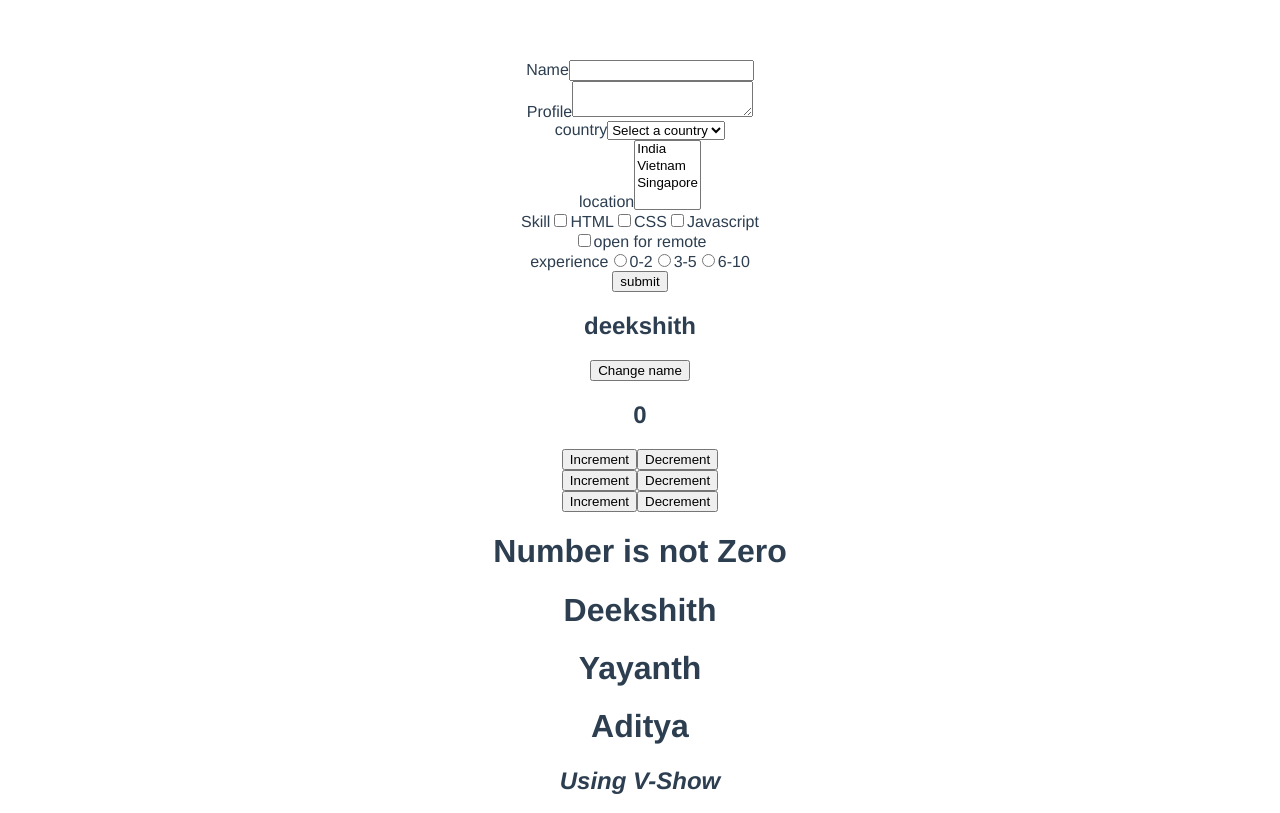
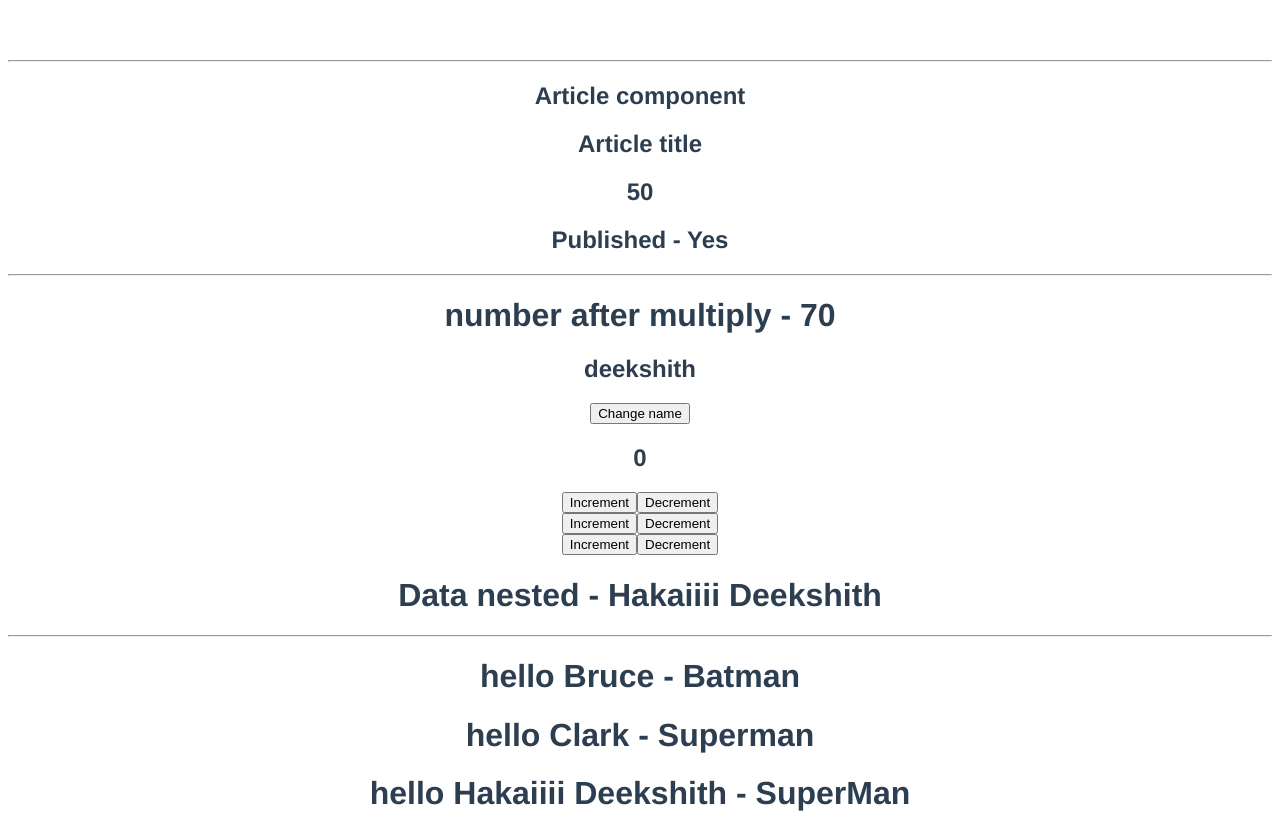
Before and after one commit to deekshith786/getting-started, a Vue app: page / in a window 1280 px wide. Shown: the top 813 px of the page. Built offline with nearby package versions, Linux system fonts and the light colour scheme.

Commit message:
component and props / provide & inject
using props
passing props
default props

```diff
--- a/src/App.vue
+++ b/src/App.vue
@@ -1,9 +1,19 @@
 <template>
   <div>
-    <FormView/>
-    <EventsPage/>
-    <HomePage/>
-    <DashboardPage/>
+    <hr />
+    <Article title="Article title" :likes="50" :isPublished="true" />
+
+    <!-- binding props -->
+    <ComponentPage name="Bruce" heroName="Batman" />
+    <ComponentPage name="Clark" heroName="Superman" />
+
+    <!-- dynamically binding props -->
+    <ComponentPage :name="name" :heroName="heroName" />
+
+    <FormView />
+    <!-- <EventsPage /> -->
+    <HomePage />
+    <!-- <DashboardPage /> -->
     <img alt="Vue logo" src="./assets/logo.png" />
 
     <!-- binding text -->
@@ -45,17 +55,18 @@
     <!-- example -->
     <h2 :style="headerStyleObject">Short hand Styled Object</h2>
 
+    <h1>printing the data sending to nesting - {{ name }}</h1>
   </div>
 </template>
 
 <script>
-import DashboardPage from './DashboardPage.vue';
-import EventsPage from './EventsPage.vue';
-import FormView from './FormView.vue';
-import HomePage from './HomePage.vue';
-
-
-
+import DashboardPage from "./DashboardPage.vue";
+import EventsPage from "./EventsPage.vue";
+import FormView from "./FormView.vue";
+import HomePage from "./HomePage.vue";
+import ComponentPage from "./ComponentPage.vue";
+import Article from "./Article.vue";
+import { provide } from "vue";
 
 export default {
   name: "App",
@@ -63,6 +74,7 @@ export default {
     return {
       greet: "Welcome",
       name: "Hakaiiii Deekshith",
+      heroName: "SuperMan",
       channel: "<b>Code Evolution</b>",
       hack: `<a href='#' onclick="alert('You have been hacked!')">Win a price!</a>`,
       headingId: "heading",
@@ -79,7 +91,19 @@ export default {
       },
     };
   },
-    components: { DashboardPage, HomePage, EventsPage, FormView }
+  components: {
+    DashboardPage,
+    HomePage,
+    EventsPage,
+    FormView,
+    ComponentPage,
+    Article,
+  },
+  provide() {
+    return {
+      userName: this.name,
+    };
+  },
 };
 </script>
 
--- /dev/null
+++ b/src/Article.vue
@@ -0,0 +1,30 @@
+<template>
+  <div>
+    <h2>Article component</h2>
+    <h2>{{ title }}</h2>
+    <h2>{{ likes }}</h2>
+    <h2>Published - {{ isPublished ? "Yes" : "no" }}</h2><hr>
+    <DashboardPage /><hr>
+  </div>
+</template>
+
+<script>
+import DashboardPage from './DashboardPage.vue';
+
+
+export default {
+    name: "ArticleView",
+    props: {
+        title: {
+            type: String,
+            required: true,
+            default: "Default Article title ",
+        },
+        likes: Number,
+        isPublished: Boolean,
+    },
+    components: { DashboardPage }
+};
+</script>
+
+<style scoped></style>
--- /dev/null
+++ b/src/ComponentPage.vue
@@ -0,0 +1,16 @@
+<template>
+    <div>
+        <h1>hello {{ name }} - {{ heroName }} </h1>
+    </div>
+</template>
+
+<script>
+export default {
+    name:"ComponentView",
+    props: ["name", "heroName"],
+}
+</script>
+
+<style>
+
+</style>
--- a/src/DashboardPage.vue
+++ b/src/DashboardPage.vue
@@ -1,9 +1,14 @@
 <template>
-  <h1>{{ add(15, 25, 30) }}</h1>
-  <!-- <h1>{{ multiply(15) }}</h1> -->
+  <div>
+    <h1>number after multiply - {{ add(15, 25, 30) }}</h1>
+    <!-- <h1>{{ multiply(15) }}</h1> -->
+    <EventsPage />
+  </div>
 </template>
 
 <script>
+import EventsPage from "./EventsPage.vue";
+
 export default {
   name: "DashboardView",
   data() {
@@ -19,6 +24,7 @@ export default {
       return num * this.baseMultiplier;
     },
   },
+  components: { EventsPage },
 };
 </script>
 
--- a/src/EventsPage.vue
+++ b/src/EventsPage.vue
@@ -17,6 +17,8 @@
       <button @click="increment(3, $event)">Increment</button>
       <button @click="decrement(2)">Decrement</button>
     </div>
+
+    <h1>Data nested - {{ userName }}</h1>
   </div>
 </template>
 
@@ -42,6 +44,7 @@ export default {
       console.log(Event, event);
     },
   },
+  inject: ['userName']
 };
 </script>
 
--- a/src/FormView.vue
+++ b/src/FormView.vue
@@ -95,7 +95,7 @@
 
     <!-- submit -->
     <div>
-        <button>submit</button>
+      <button>submit</button>
     </div>
   </form>
 </template>
@@ -118,12 +118,11 @@ export default {
   },
   methods: {
     submitForm(event) {
-        // to prevent default page refresh we are adding the below statement
-        event.preventDefault()
-        console.log("Form Values", this.formValues);
-
-    }
-  }
+      // to prevent default page refresh we are adding the below statement
+      event.preventDefault();
+      console.log("Form Values", this.formValues);
+    },
+  },
 };
 </script>
 
```
Lines whose indentation alone changed are shown as unchanged.
